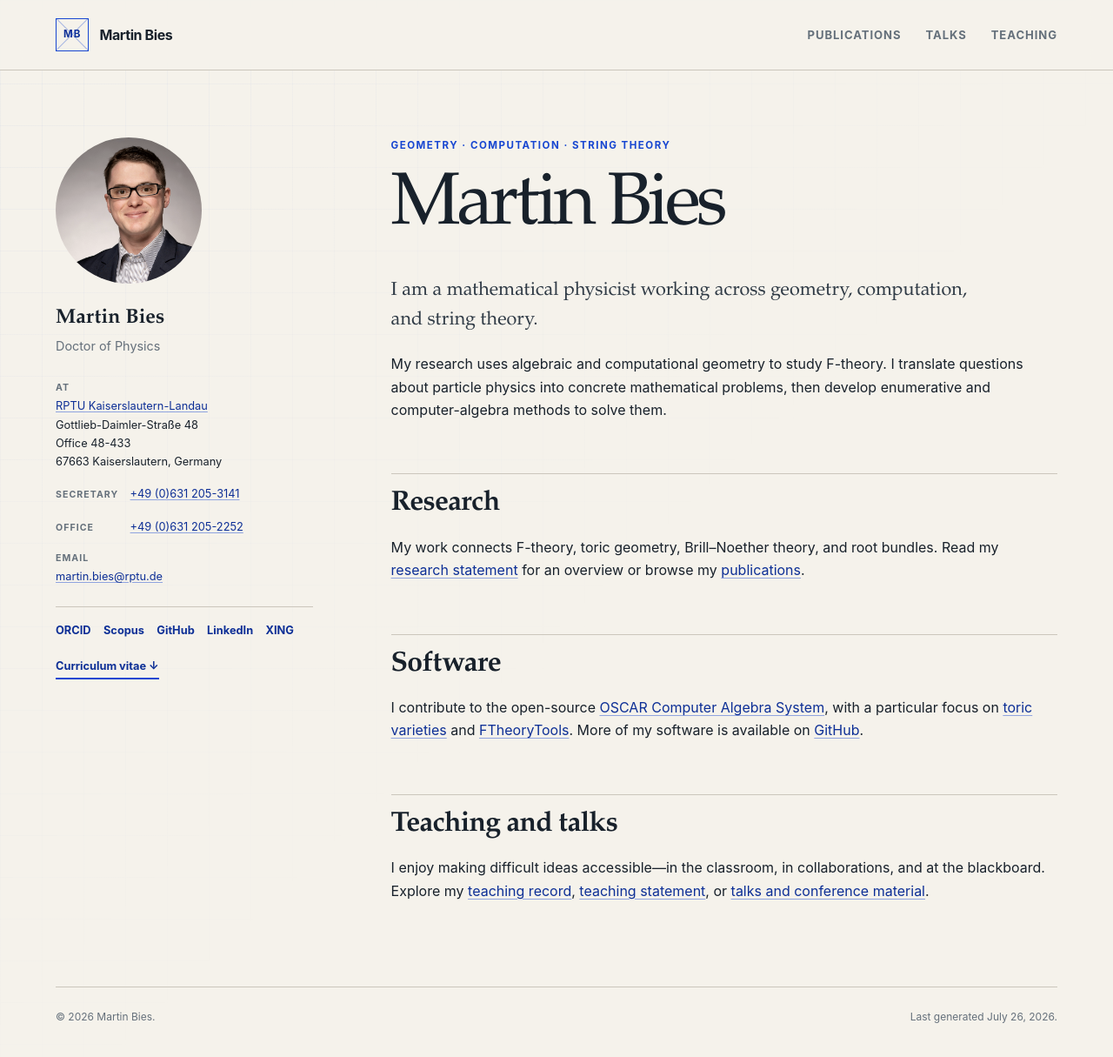
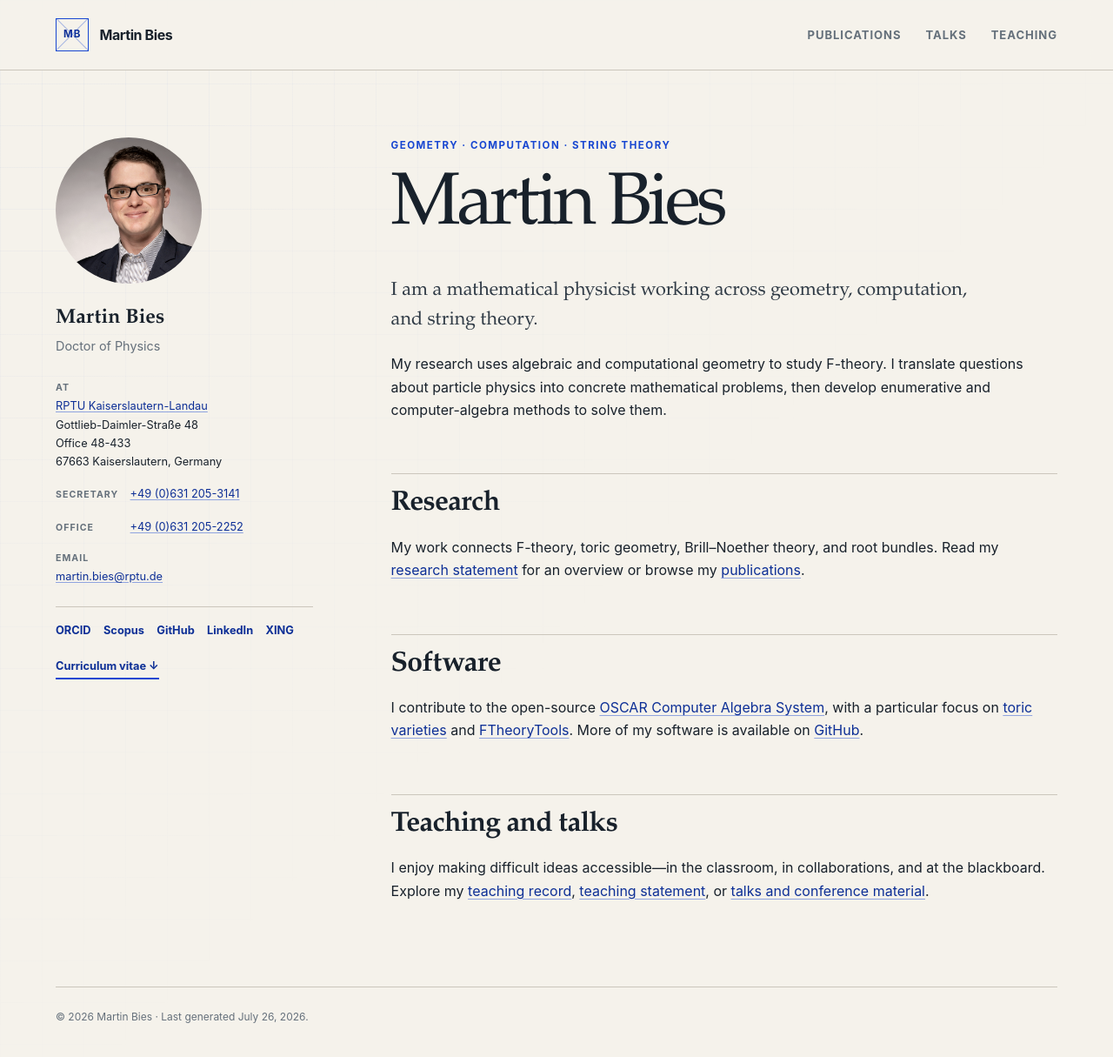
Before and after one commit to MartinBies/MartinBies.github.io, a Jekyll site: the page built from index.md, in a window 1280 px wide and 1219 px high. Shown: the top 1215 px of the window at 87% size. Built offline with Jekyll 4.4.1, drawn with Linux system fonts in a browser that asks for light colours.

Commit message:
Unify footer metadata across layouts
Combine the copyright and generation date into one concise footer line and use the same presentation on desktop and mobile.

Co-authored-by: Codex <codex@openai.com>

```diff
--- a/_layouts/default.html
+++ b/_layouts/default.html
@@ -85,8 +85,7 @@
   </main>
 
   <footer class="site-footer">
-    <p>&copy; {{ site.time | date: '%Y' }} {{ site.name | default: site.title }}.</p>
-    <p>Last generated <time datetime="{{ site.time | date_to_xmlschema }}">{{ site.time | date: '%B %-d, %Y' }}</time>.</p>
+    <p>&copy; {{ site.time | date: '%Y' }} {{ site.name | default: site.title }} <span aria-hidden="true">·</span> Last generated <time datetime="{{ site.time | date_to_xmlschema }}">{{ site.time | date: '%B %-d, %Y' }}</time>.</p>
   </footer>
 </body>
 </html>
--- a/assets/css/main.scss
+++ b/assets/css/main.scss
@@ -420,9 +420,6 @@ blockquote {
 }
 
 .site-footer {
-  display: flex;
-  justify-content: space-between;
-  gap: 2rem;
   width: min(calc(100% - 3rem), var(--content));
   margin: 0 auto;
   padding: 1.5rem 0 2.5rem;
@@ -532,8 +529,6 @@ blockquote {
     display: block;
     width: calc(100% - 2rem);
   }
-
-  .site-footer p + p { margin-top: 0.25rem; }
 }
 
 @media (prefers-reduced-motion: reduce) {
```
